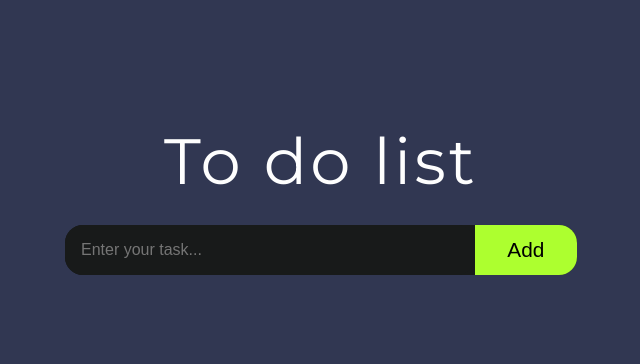
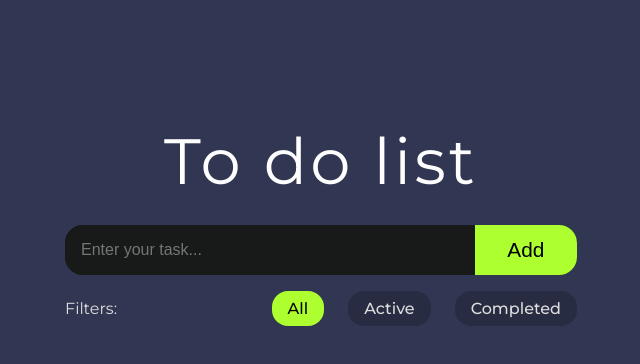
Before and after one commit to lucasadsr/To-Do-List, a React (Create React App) app: page / in a window 1280 px wide. Shown: the top 364 px of the page, without its empty margins (319-959 px from the left). Built offline with nearby package versions, Linux system fonts and the light colour scheme.

Commit message:
add: Filter feature for task status

```diff
--- a/src/App.js
+++ b/src/App.js
@@ -1,51 +1,89 @@
-import { useState } from "react";
+import { useState, useEffect } from "react";
 import Header from "./components/Header";
 import Task from "./components/Task";
 import { v4 } from "uuid";
 
 function App() {
-
-  const [tasks, setTasks] = useState([])
+  const [tasks, setTasks] = useState([]);
+  const [filteredTasks, setFilteredTasks] = useState([]);
+  const [filters, setFilters] = useState([
+    {
+      name: "All",
+      activated: true
+    },
+    {
+      name: "Active",
+      activated: false
+    },
+    {
+      name: "Completed",
+      activated: false
+    }
+  ]);
 
   const handleNewTask = (event, taskDesc) => {
-    event.preventDefault()
+    event.preventDefault();
 
     if (processTaskDescription(taskDesc) !== false) {
       setTasks([...tasks, {
         id: v4(),
         desc: taskDesc,
         completed: false
-      }])
+      }]);
     } else {
-      alert("Enter a valid task!")
+      alert("Enter a valid task!");
     }
-  }
+  };
 
   const handleDeleteTask = (id) => {
-    setTasks(tasks.filter(task => task.id !== id))
-  }
+    setTasks(tasks.filter(task => task.id !== id));
+  };
 
   const handleTaskStatus = (id) => {
     setTasks(
       tasks.map((task) => (
-        id === task.id ? {...task, completed: !task.completed} : task
+        id === task.id ? { ...task, completed: !task.completed } : task
+      ))
+    );
+  };
+
+  const processTaskDescription = (desc) => {
+    const newDesc = desc.trim();
+    if (newDesc === '') {
+      return false;
+    } else {
+      return newDesc;
+    }
+  };
+
+  const handleFilterStatus = (name) => {
+    setFilters(
+      filters.map((filter) => (
+        name === filter.name ? { ...filter, activated: true } : { ...filter, activated: false }
       ))
     )
-  }
+  };
 
-  const processTaskDescription = (desc) => {
-    const newDesc = desc.trim()
-    if (newDesc === '') {
-      return false
-    } else {
-      return newDesc
-    }
-  }
+  useEffect(() => {
+    const filteredTasks = tasks.filter((task) => {
+      if (filters[1].activated) {
+        return !task.completed;
+      } else if (filters[2].activated) {
+        return task.completed;
+      }
+      return true;
+    });
+    setFilteredTasks(filteredTasks);
+  }, [tasks, filters]);
 
   return (
     <div>
-      <Header handleNewTask={handleNewTask} />
-      {tasks.map((task) => {
+      <Header
+        handleNewTask={handleNewTask}
+        handleFilterStatus={handleFilterStatus}
+        filters={filters}
+      />
+      {filteredTasks.map((task) => {
         return (
           <Task
             key={task.id}
--- /dev/null
+++ b/src/components/FIlter/Filter.module.css
@@ -0,0 +1,15 @@
+li {
+    list-style: none;
+    background: rgba(0, 0, 0, 0.2);
+    border-radius: 16px;
+    padding: 0.5em 1em;
+    cursor: pointer;
+    font-weight: 500;
+    transition: 200ms;
+}
+
+li.activated {
+    background: rgb(173, 255, 47);
+    color: black;
+    transition: 200ms;
+}
--- /dev/null
+++ b/src/components/FIlter/index.jsx
@@ -0,0 +1,16 @@
+import styles from './Filter.module.css'
+
+const Filter = ({ name, activated, handleFilterStatus }) => {
+    return (
+        <div>
+            <li
+                className={activated ? styles.activated : ''}
+                onClick={() => handleFilterStatus(name)}
+            >
+                {name}
+            </li>
+        </div>
+    )
+}
+
+export default Filter
--- /dev/null
+++ b/src/components/FIlters/Filters.module.css
@@ -0,0 +1,26 @@
+.filters {
+    display: flex;
+    justify-content: center;
+    align-items: center;
+    justify-content: space-between;
+    margin: 1em auto;
+    width: 32rem;
+    color: #DEDEDE;
+}
+
+.filters p {
+    text-align: left;
+}
+
+ul {
+    display: flex;
+    justify-content: center;
+    align-items: center;
+    gap: 1.5em;
+}
+
+@media (max-width: 768px) {
+    .filters {
+        width: 100%;
+    }
+}
--- /dev/null
+++ b/src/components/FIlters/index.jsx
@@ -0,0 +1,23 @@
+import styles from './Filters.module.css'
+import Filter from '../FIlter'
+
+const Filters = ( { handleFilterStatus, filters }) => {
+
+    return (
+        <div className={styles.filters}>
+            <p>Filters: </p>
+            <ul>
+                {filters.map((filter) => (
+                    <Filter
+                        key={filter.name}
+                        name={filter.name}
+                        activated={filter.activated}
+                        handleFilterStatus={handleFilterStatus}
+                    />
+                ))}
+            </ul>
+        </div>
+    )
+}
+
+export default Filters
--- a/src/components/Header/index.jsx
+++ b/src/components/Header/index.jsx
@@ -1,11 +1,13 @@
 import './Header.module.css'
 import Form from '../Form'
+import Filters from '../FIlters'
 
-const Header = ({ handleNewTask }) => {
+const Header = ({ handleNewTask, handleFilterStatus, filters }) => {
   return (
     <header>
       <h1>To do list</h1>
       <Form handleNewTask={handleNewTask} />
+      <Filters handleFilterStatus={handleFilterStatus} filters={filters} />
     </header>
   )
 }
--- a/src/components/Task/index.jsx
+++ b/src/components/Task/index.jsx
@@ -3,7 +3,7 @@ import { BsCheckCircleFill, BsFillTrashFill } from 'react-icons/bs'
 
 const Task = ({ task, handleDeleteTask, handleTaskStatus }) => {
     return (
-        <div className={`${styles.task} ${task.completed && styles.completed}`}>
+        <div className={`${styles.task} ${task.completed ? styles.completed : ''}`}>
             <p className={styles.task_des}>{task.desc}</p>
             <div className={styles.icons}>
                 <button onClick={() => handleTaskStatus(task.id)}>
```
